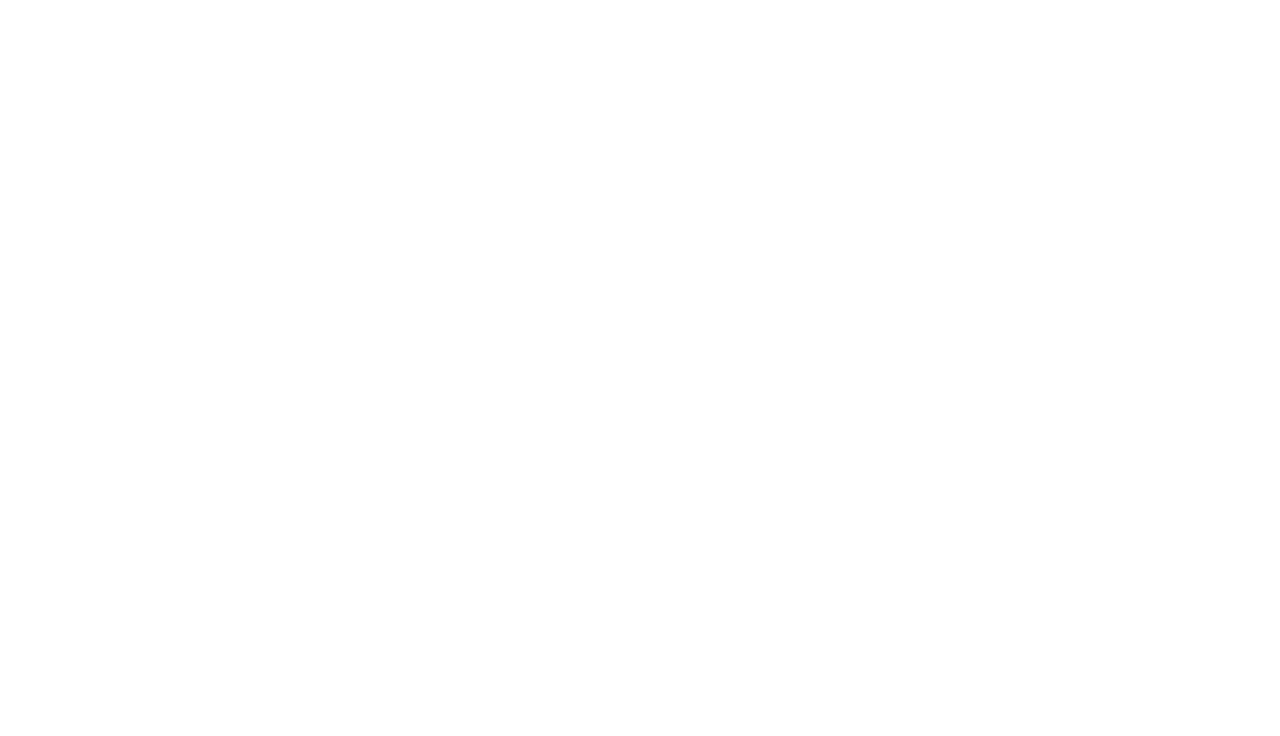
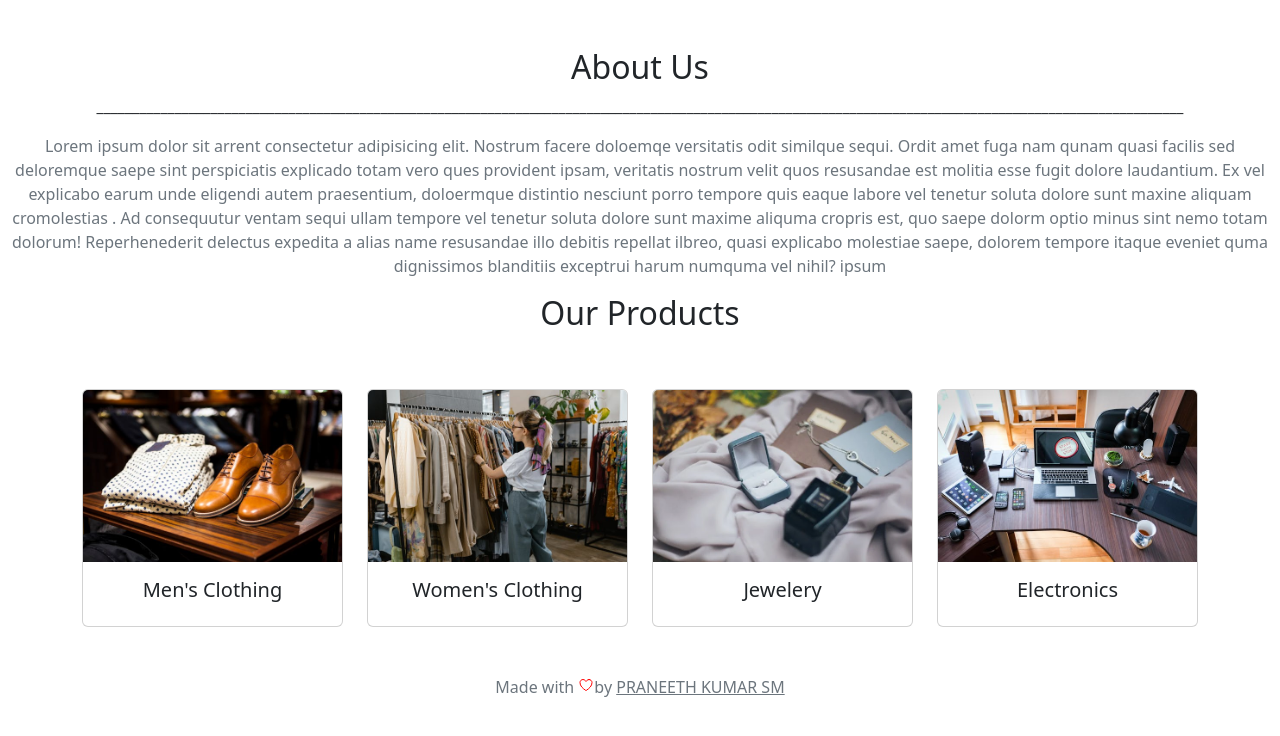
Before and after one commit to smpraneethkumar/ECOMMERCE-JS, a plain HTML site: page adout.html in a window 1280 px wide. Drawn offline with nearby package versions, Linux system fonts and the light colour scheme.

Commit message:
the adout is completed

```diff
--- a/adout.html
+++ b/adout.html
@@ -1,7 +1,7 @@
 <!doctype html>
 <html lang="en">
     <head>
-        <title>Title</title>
+        <title>About</title>
         <!-- Required meta tags -->
         <meta charset="utf-8" />
         <meta
@@ -18,7 +18,55 @@
         />
     </head>
 
-    <body>
+    <body style="text-align: center;">
+        <div class="part-1 ">
+            <br><br>
+            <h2>About Us</h2>
+            <p>_________________________________________________________________________________________________________________________________________________________</p>
+            <p class="text-secondary">Lorem ipsum dolor sit arrent consectetur adipisicing elit. Nostrum facere doloemqe versitatis odit similque sequi. Ordit amet fuga nam qunam quasi facilis sed deloremque saepe sint perspiciatis explicado totam vero ques provident ipsam, veritatis nostrum velit quos resusandae est molitia esse fugit dolore laudantium. Ex vel explicabo earum unde eligendi autem praesentium, doloermque distintio nesciunt porro tempore quis eaque labore vel tenetur soluta dolore sunt maxine aliquam cromolestias . Ad consequutur ventam sequi ullam tempore vel tenetur soluta dolore sunt maxime aliquma cropris est, quo saepe dolorm optio minus sint nemo totam dolorum! Reperhenederit delectus expedita a alias name resusandae illo debitis repellat ilbreo, quasi explicabo molestiae saepe, dolorem tempore itaque eveniet quma dignissimos blanditiis exceptrui harum numquma vel nihil? ipsum</p>
+            <h2>Our Products</h2>
+            <br><br>
+        </div>
+        <div class="container">
+            <div class="row">
+                <div class="col">
+                    <div class="card h-100">
+                      <img src="./pexels-photo-298863.jpeg" class="card-img-top" alt="...">
+                      <div class="card-body">
+                        <h5 class="card-title">Men's Clothing</h5>
+                      </div>
+                    </div>
+                </div>
+                <div class="col">
+                    <div class="card h-100">
+                      <img src="./pexels-photo-7679720.jpeg" class="card-img-top" alt="...">
+                      <div class="card-body">
+                        <h5 class="card-title">Women's Clothing</h5>
+
+                      </div>
+                    </div>
+                </div>
+                <div class="col">
+                    <div class="card h-100">
+                      <img src="./pexels-photo-1927259.webp" class="card-img-top" alt="...">
+                      <div class="card-body">
+                        <h5 class="card-title">Jewelery</h5>
+                      </div>
+                    </div>
+                </div>
+                <div class="col">
+                    <div class="card h-100">
+                      <img src="./pexels-photo-356056.jpeg" class="card-img-top" alt="...">
+                      <div class="card-body">
+                        <h5 class="card-title">Electronics</h5>
+                      </div>
+                    </div>
+                </div>
+            </div>
+        </div>
+        <br><br>
+        <p class="text-secondary">Made with <ion-icon name="heart-outline" class="heart" ></ion-icon>by <u>PRANEETH KUMAR SM</u> </p>
+
 
         <script
             src="https://cdn.jsdelivr.net/npm/@popperjs/core@2.11.8/dist/umd/popper.min.js"
--- a/style.css
+++ b/style.css
@@ -1,5 +1,6 @@
 .home-header{
     display: grid;
+    position: sticky;
 }
 .banner{
     margin-top: 900px;
@@ -8,3 +9,7 @@
 .middel{
     text-align: center;
 }
+.heart{
+    color: red;
+
+}
```
Also changed, not shown: index.html (+1 -1 lines).
